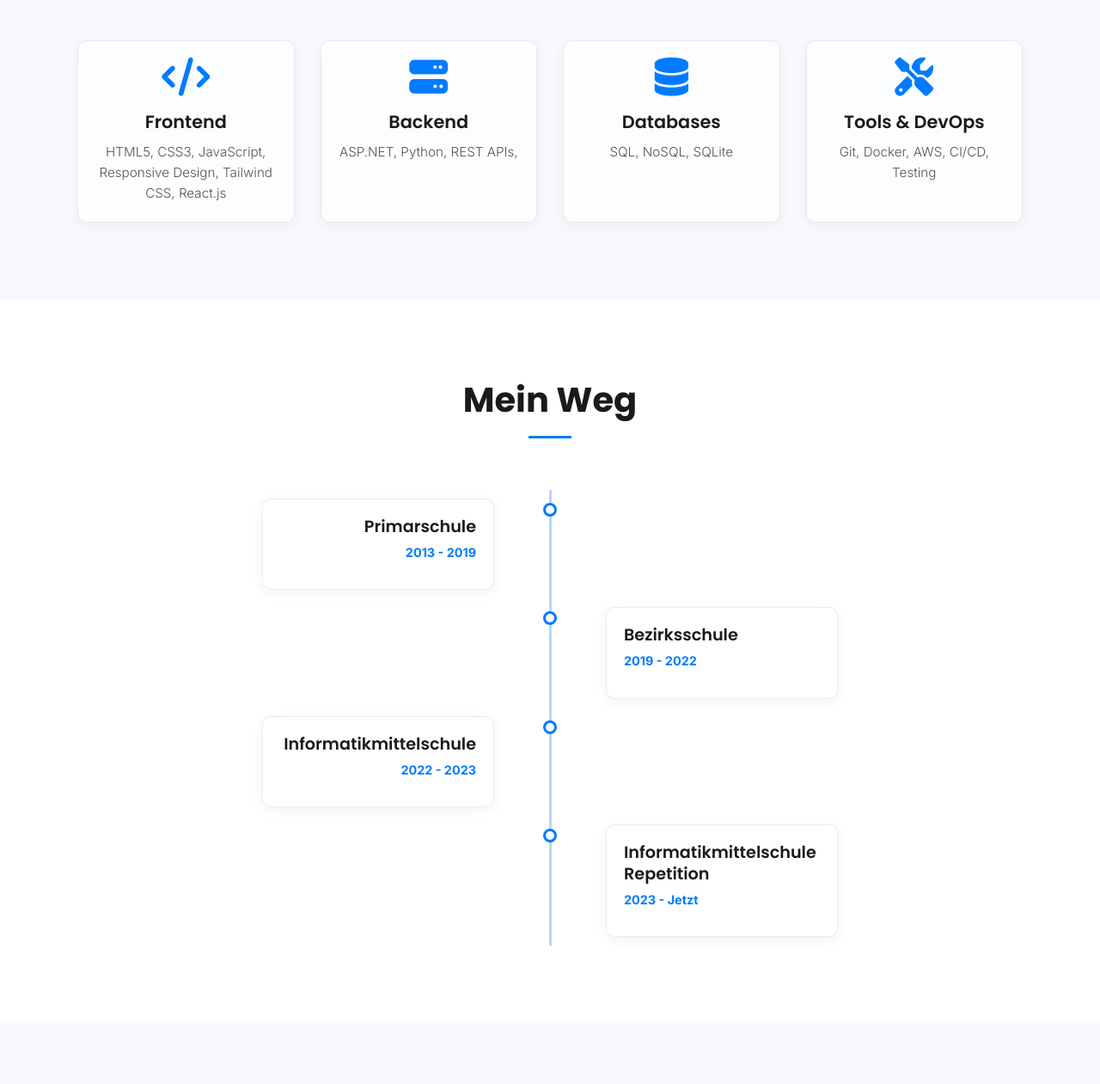
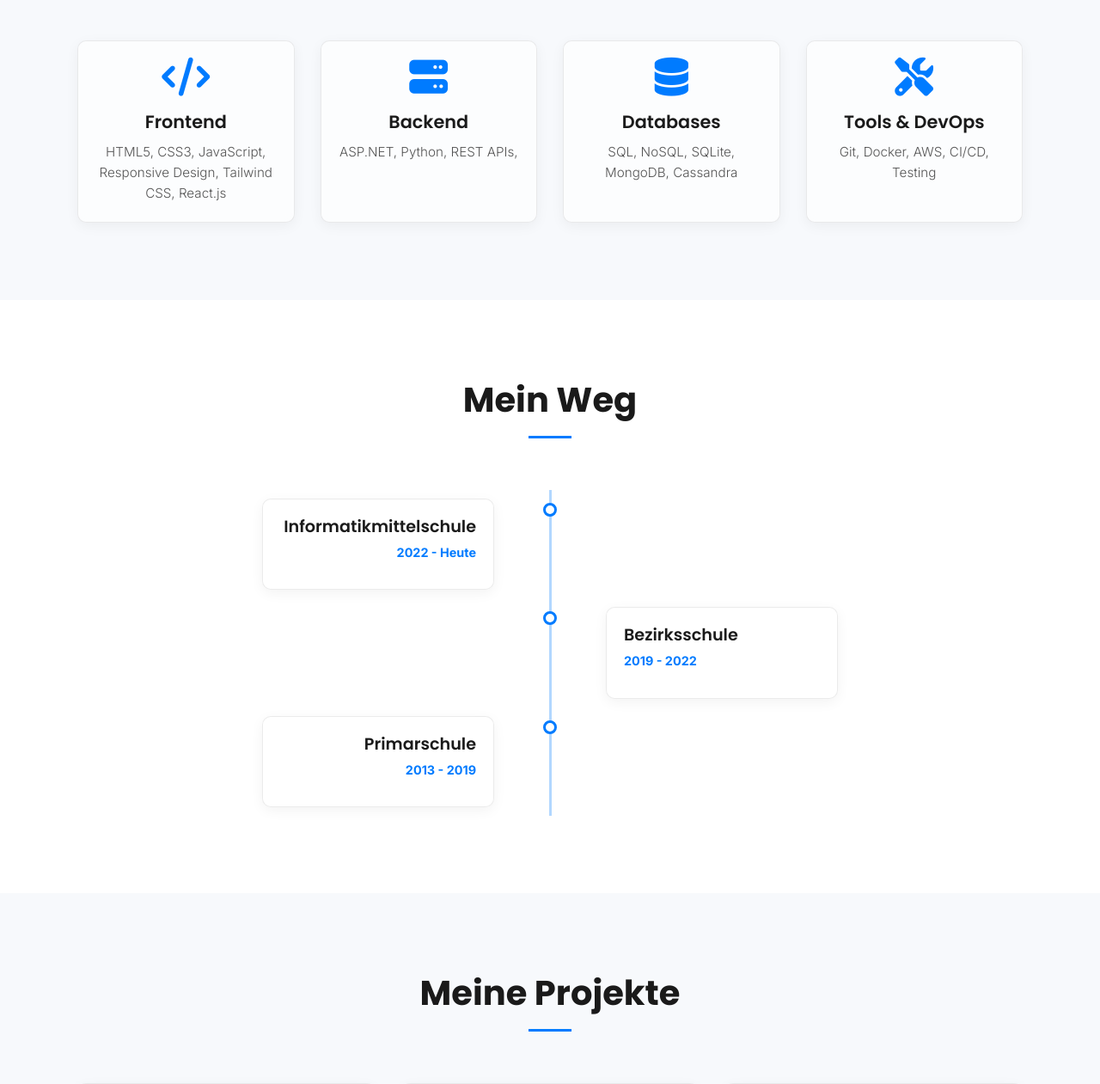
Before and after one commit to Entlino/Portfolio-Website, a plain HTML site: page index.html in a window 1280 px wide. Shown: the part 1523-2784 px from the top of the page at 86% size. Drawn offline with Linux system fonts and the light colour scheme.

Commit message:
Add files via upload

```diff
--- a/index.html
+++ b/index.html
@@ -97,7 +97,7 @@
             <div class="skill-card glass-effect">
               <i class="fas fa-database skill-icon"></i>
               <h3>Databases</h3>
-              <p>SQL, NoSQL, SQLite</p>
+              <p>SQL, NoSQL, SQLite, MongoDB, Cassandra</p>
             </div>
             <div class="skill-card glass-effect">
               <i class="fas fa-tools skill-icon"></i>
@@ -108,15 +108,15 @@
         </div>
       </section>
 
-      <section id="experience" class="content-section">
+       <section id="experience" class="content-section">
         <div class="container">
           <h2>Mein Weg</h2>
           <div class="timeline">
             <div class="timeline-item">
               <div class="timeline-dot"></div>
               <div class="timeline-content glass-effect">
-                <h3>Primarschule</h3>
-                <span class="timeline-date">2013 - 2019</span>
+                <h3>Informatikmittelschule</h3>
+                <span class="timeline-date">2022 - Heute</span>
               </div>
             </div>
             <div class="timeline-item">
@@ -129,21 +129,13 @@
             <div class="timeline-item">
               <div class="timeline-dot"></div>
               <div class="timeline-content glass-effect">
-                <h3>Informatikmittelschule</h3>
-                <span class="timeline-date">2022 - 2023</span>
-              </div>
-            </div>
-            <div class="timeline-item">
-              <div class="timeline-dot"></div>
-              <div class="timeline-content glass-effect">
-                <h3>Informatikmittelschule Repetition</h3>
-                <span class="timeline-date">2023 - Jetzt </span>
+                <h3>Primarschule</h3>
+                <span class="timeline-date">2013 - 2019</span>
               </div>
             </div>
           </div>
         </div>
       </section>
-
       <section id="projects" class="content-section alt-bg">
         <div class="container">
           <h2>Meine Projekte</h2>
```
